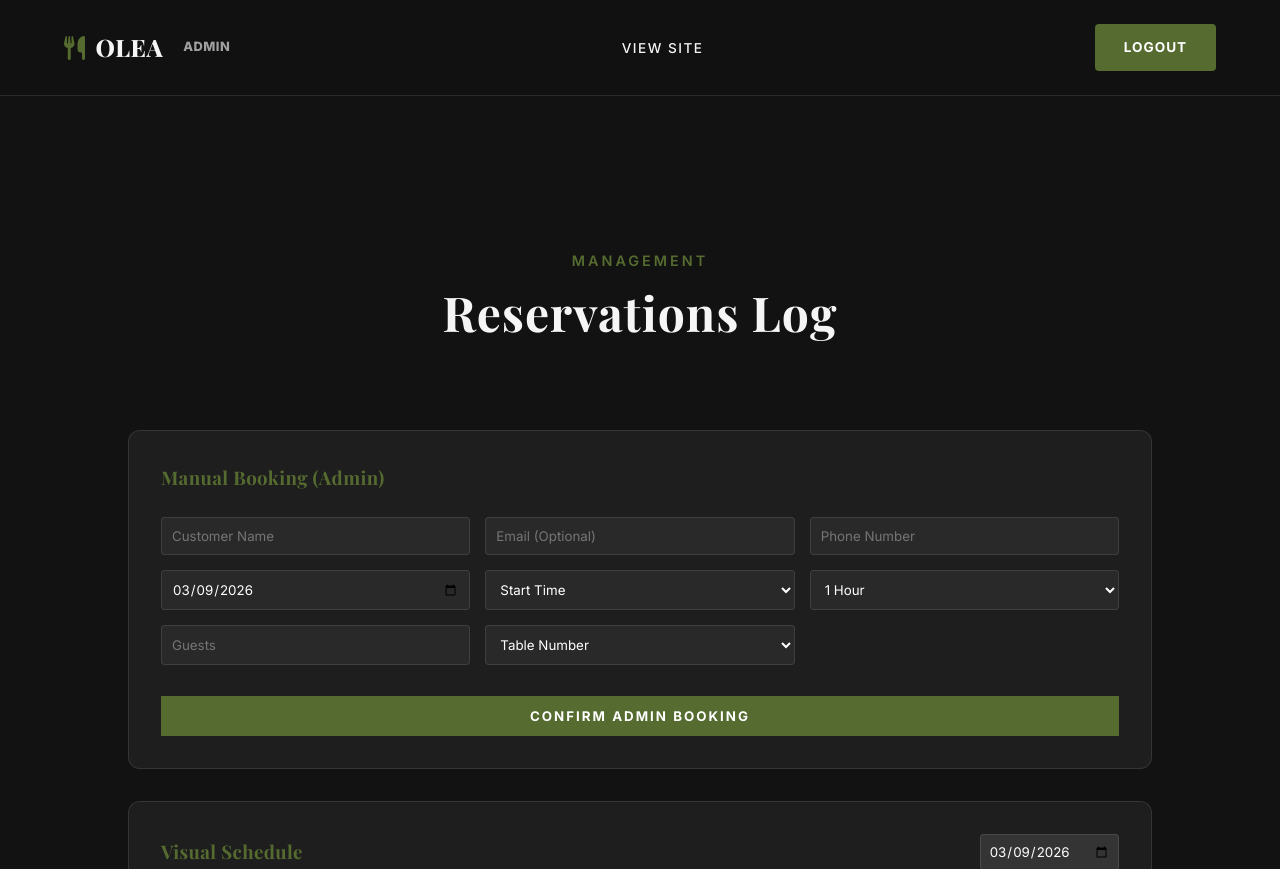
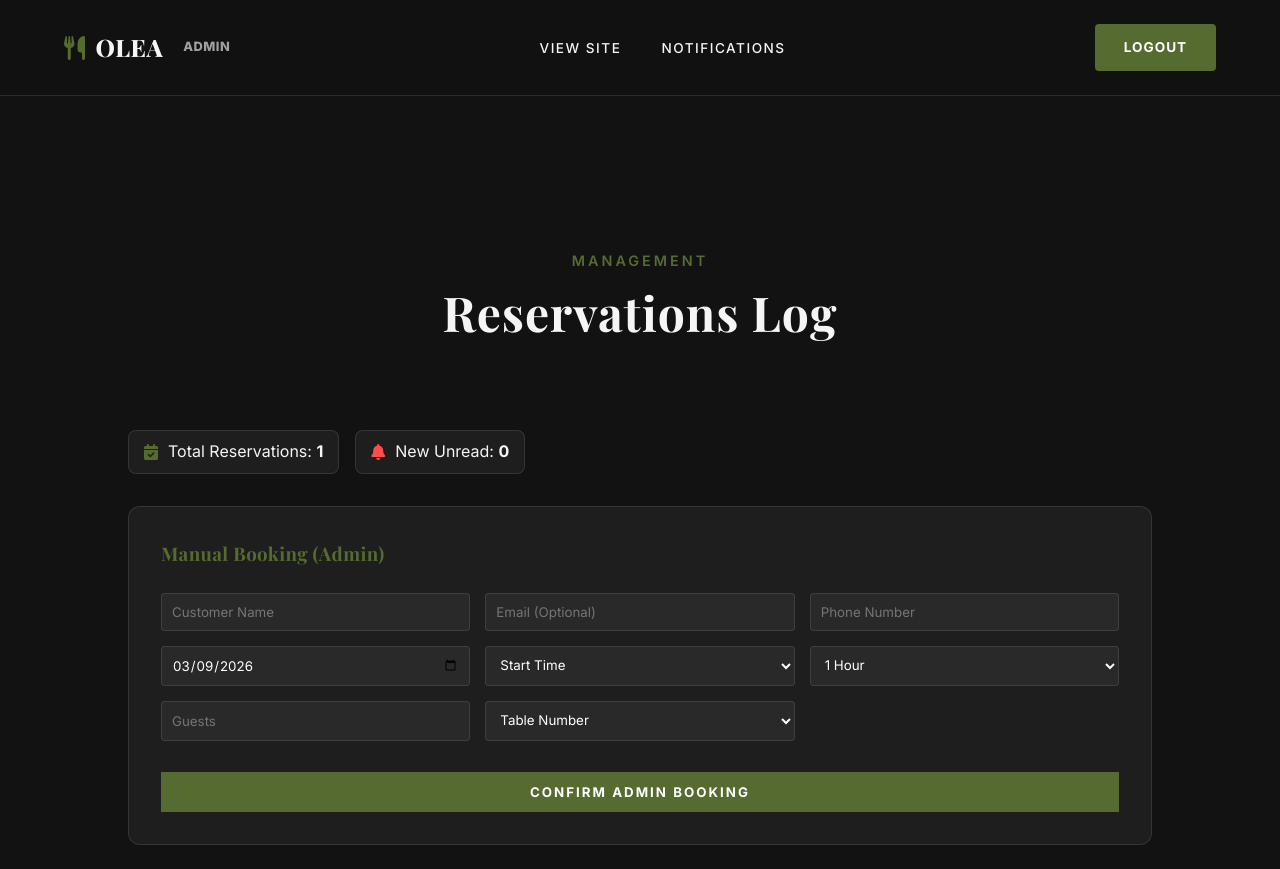
Before and after one commit to Exter484/OLEA, a Flask app: page /admin in a window 1280 px wide. Shown: the top 869 px of the page. Run offline with Flask 3, Linux system fonts and the light colour scheme; a user stored in the database is signed in; tables that the repository leaves empty hold one stand-in row (values such as "Sample post"); some web fonts are replaced.

Commit message:
เพิ่มระบบแจ้งเตือนการจอง 1

```diff
--- a/app.py
+++ b/app.py
@@ -50,9 +50,10 @@ class Reservation(db.Model):
     table_number = db.Column(db.String(20), nullable=False)
     phone = db.Column(db.String(20), nullable=False)
     message = db.Column(db.Text)
+    is_read = db.Column(db.Boolean, default=False)
     created_at = db.Column(db.DateTime, default=get_thailand_now)
 
-    def __init__(self, name, email, phone, date, time, guests, table_number, duration=1, message=None):
+    def __init__(self, name, email, phone, date, time, guests, table_number, duration=1, message=None, is_read=False):
         self.name = name
         self.email = email
         self.phone = phone
@@ -62,6 +63,7 @@ class Reservation(db.Model):
         self.guests = guests
         self.table_number = table_number
         self.message = message
+        self.is_read = is_read
 
         # Calculate end_time
         try:
@@ -187,7 +189,8 @@ def admin_reserve():
             time=time,
             duration=duration,
             guests=guests,
-            table_number=table_number
+            table_number=table_number,
+            is_read=True # Admin bookings are read by default
         )
         db.session.add(new_reservation)
         db.session.commit()
@@ -219,6 +222,17 @@ def admin_cancel(reservation_id):
         print(f"[DEBUG] EXCEPTION during cancellation: {str(e)}")
         flash(f'เกิดข้อผิดพลาดในการยกเลิก: {str(e)}', 'error')
 
+    return redirect(url_for('admin'))
+
+@app.route('/admin/mark_all_read', methods=['POST'])
+@login_required
+def mark_all_read():
+    try:
+        Reservation.query.filter_by(is_read=False).update(dict(is_read=True))
+        db.session.commit()
+    except Exception as e:
+        db.session.rollback()
+        flash(f'Error: {str(e)}', 'error')
     return redirect(url_for('admin'))
 
 @app.route('/reserve', methods=['POST'])
@@ -276,6 +290,10 @@ def admin():
     selected_date = request.args.get('date', get_thailand_today().strftime('%Y-%m-%d'))
     reservations = Reservation.query.order_by(Reservation.created_at.desc()).all()
 
+    # Counts
+    total_count = Reservation.query.count()
+    unread_count = Reservation.query.filter_by(is_read=False).count()
+
     # Organize data for the schedule grid
     tables = ["Table 1", "Table 2", "Table 3", "Table 4", "Table 5", "Table 6", "Table 7", "Table 8", "Meeting Room"]
     times = ["17:00", "18:00", "19:00", "20:00", "21:00", "22:00"]
@@ -297,7 +315,9 @@ def admin():
                          schedule=schedule,
                          tables=tables,
                          times=times,
-                         selected_date=selected_date)
+                         selected_date=selected_date,
+                         total_count=total_count,
+                         unread_count=unread_count)
 
 if __name__ == '__main__':
     app.run(debug=True)
--- a/templates/admin.html
+++ b/templates/admin.html
@@ -54,6 +54,42 @@
             font-size: 0.9rem;
             max-width: 300px;
         }
+
+        .unread-row {
+            background: rgba(85, 107, 47, 0.1) !important;
+            border-left: 4px solid var(--primary-color) !important;
+        }
+
+        .unread-indicator {
+            display: inline-block;
+            width: 8px;
+            height: 8px;
+            background: var(--primary-color);
+            border-radius: 50%;
+            margin-right: 5px;
+        }
+
+        .stat-badge {
+            background: rgba(255, 255, 255, 0.05);
+            padding: 8px 15px;
+            border-radius: 8px;
+            border: 1px solid var(--glass-border);
+            display: flex;
+            align-items: center;
+            gap: 10px;
+        }
+
+        .notification-badge {
+            background: #ff4d4d;
+            color: white;
+            padding: 2px 8px;
+            border-radius: 20px;
+            font-size: 0.75rem;
+            font-weight: 700;
+            margin-left: 5px;
+            position: relative;
+            top: -2px;
+        }
     </style>
 </head>
 
@@ -77,6 +113,13 @@
         </div>
         <ul class="nav-links">
             <li><a href="{{ url_for('index') }}">View Site</a></li>
+            <li>
+                <a href="{{ url_for('admin') }}">Notifications
+                    {% if unread_count > 0 %}
+                    <span class="notification-badge">{{ unread_count }}</span>
+                    {% endif %}
+                </a>
+            </li>
         </ul>
         <a href="{{ url_for('logout') }}" class="btn-book">Logout</a>
     </nav>
@@ -86,6 +129,26 @@
             <div class="section-title">
                 <span>Management</span>
                 <h2>Reservations Log</h2>
+            </div>
+
+            <!-- Stats Bar -->
+            <div style="display: flex; gap: 1rem; margin-bottom: 2rem;">
+                <div class="stat-badge">
+                    <i class="fas fa-calendar-check" style="color: var(--primary-color);"></i>
+                    <span>Total Reservations: <strong>{{ total_count }}</strong></span>
+                </div>
+                <div class="stat-badge">
+                    <i class="fas fa-bell" style="color: #ff4d4d;"></i>
+                    <span>New Unread: <strong>{{ unread_count }}</strong></span>
+                </div>
+                {% if unread_count > 0 %}
+                <form action="{{ url_for('mark_all_read') }}" method="POST" style="margin-left: auto;">
+                    <button type="submit" class="btn-book"
+                        style="background: transparent; border: 1px solid var(--glass-border); padding: 8px 15px;">Mark
+                        All
+                        Read</button>
+                </form>
+                {% endif %}
             </div>
 
             <!-- Admin Quick Book Form -->
@@ -193,9 +256,11 @@
                     <tbody>
                         {% if reservations %}
                         {% for res in reservations %}
-                        <tr>
-                            <td style="font-size: 0.8rem; color: var(--text-muted);">{{
-                                res.created_at.strftime('%d/%m/%Y %H:%M') }}</td>
+                        <tr class="{{ 'unread-row' if not res.is_read else '' }}">
+                            <td style="font-size: 0.8rem; color: var(--text-muted);">
+                                {% if not res.is_read %}<span class="unread-indicator"></span>{% endif %}
+                                {{ res.created_at.strftime('%d/%m/%Y %H:%M') }}
+                            </td>
                             <td><strong>{{ res.name }}</strong></td>
                             <td style="color: var(--text-muted); font-size: 0.9rem;">{{ res.phone }}</td>
                             <td>{{ res.date }}</td>
```
Also changed, not shown: instance/reservations.db.
